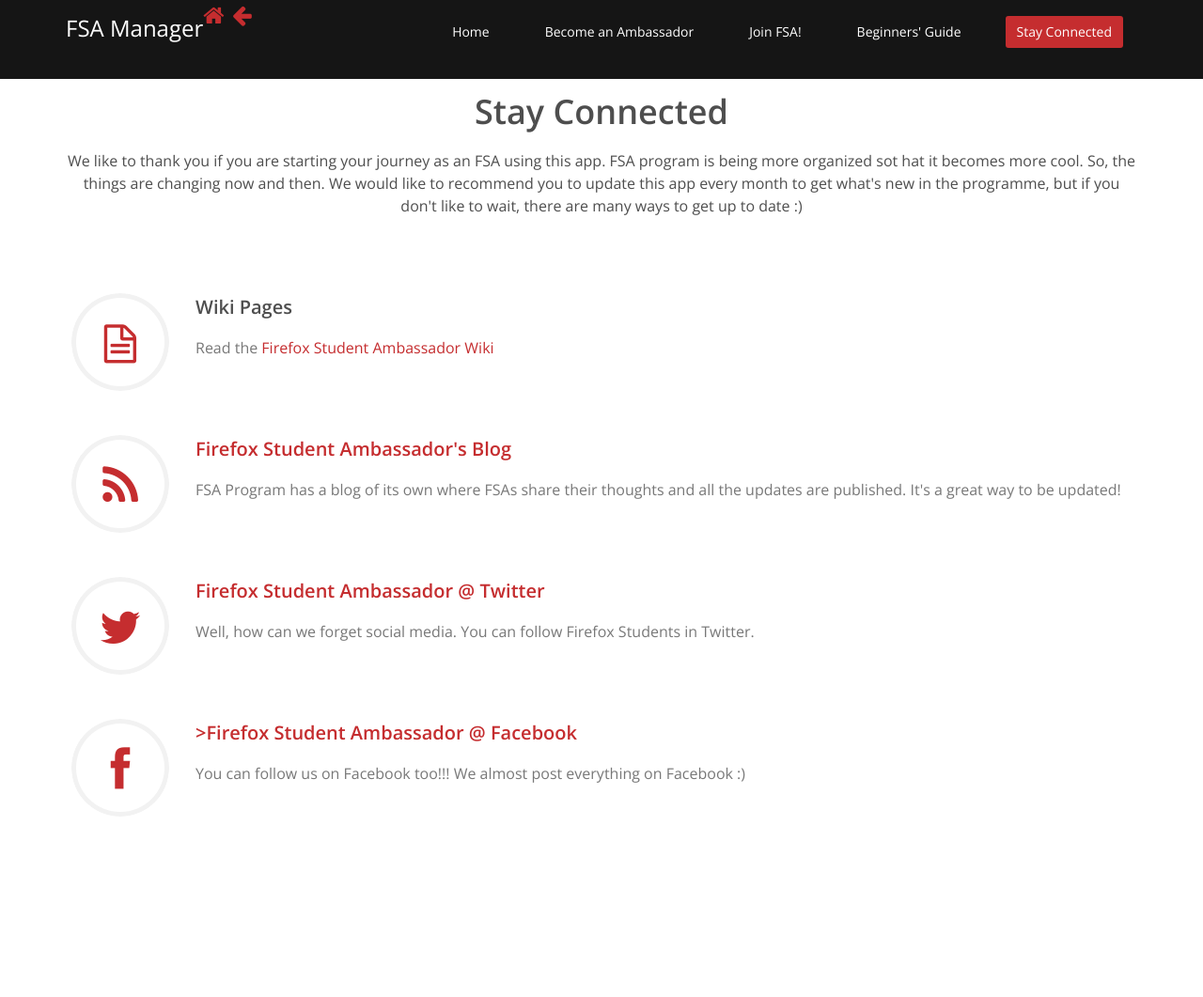
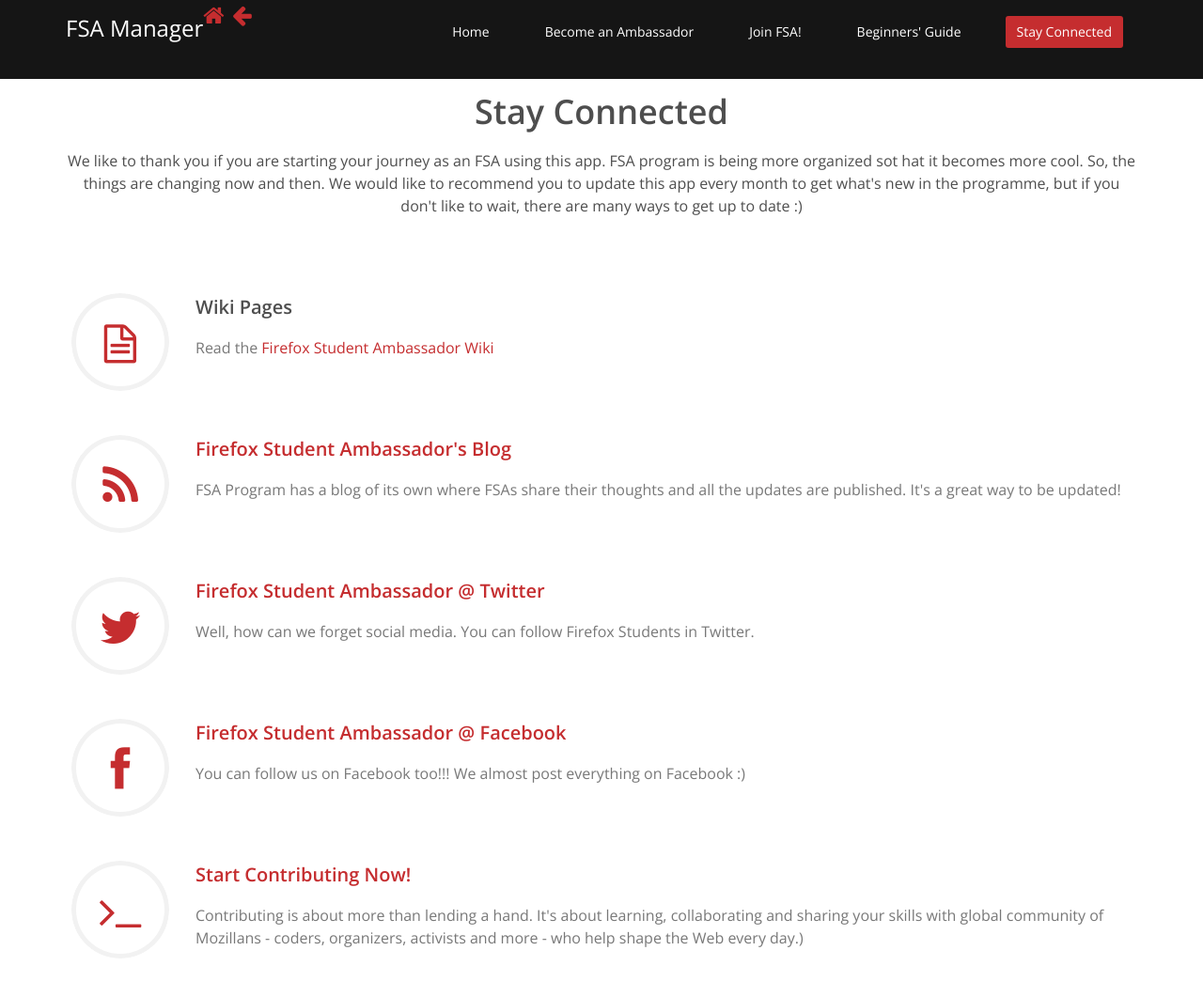
Before and after one commit to pwmvx1289/ambassadors, a plain HTML site: page connect.html in a window 1280 px wide. Shown: the whole page at 94% size. Before the commit the page ends 910 px from the top, so only its background shows below. Drawn offline with nearby package versions, Linux system fonts and the light colour scheme.

Commit message:
Contributing in Stay Connected

```diff
--- a/connect.html
+++ b/connect.html
@@ -81,8 +81,16 @@
             <div class="col-md-12 wow fadeInDown" data-wow-duration="1000ms" data-wow-delay="600ms">
                 <div class="feature-wrap">
                     <i class="fa fa-facebook"></i>
-                    <h2><a href="https://www.facebook.com/Firefox.Student.Ambassadors">>Firefox Student Ambassador @ Facebook</a</h2>
+                    <h2><a href="https://www.facebook.com/Firefox.Student.Ambassadors">Firefox Student Ambassador @ Facebook</a></h2>
                     <h3>You can follow us on Facebook too!!! We almost post everything on Facebook :)</h3>
+                </div>
+            </div><!--/.col-md-4-->
+
+            <div class="col-md-12 wow fadeInDown" data-wow-duration="1000ms" data-wow-delay="600ms">
+                <div class="feature-wrap">
+                    <i class="fa fa-terminal"></i>
+                    <h2><a href="http://www.whatcanidoformozilla.org/">Start Contributing Now!</a></h2>
+                    <h3>Contributing is about more than lending a hand. It's about learning, collaborating and sharing your skills with global community of Mozillans - coders, organizers, activists and more - who help shape the Web every day.)</h3>
                 </div>
             </div><!--/.col-md-4-->
 
--- a/css/main.css
+++ b/css/main.css
@@ -73,10 +73,6 @@
 }
 
 .navbar-header{
-  display:inline-block;
-}
-
-.navbar-brand{
   display:inline-block;
 }
 
```
Also changed, not shown: no.html (+1 -2 lines).
